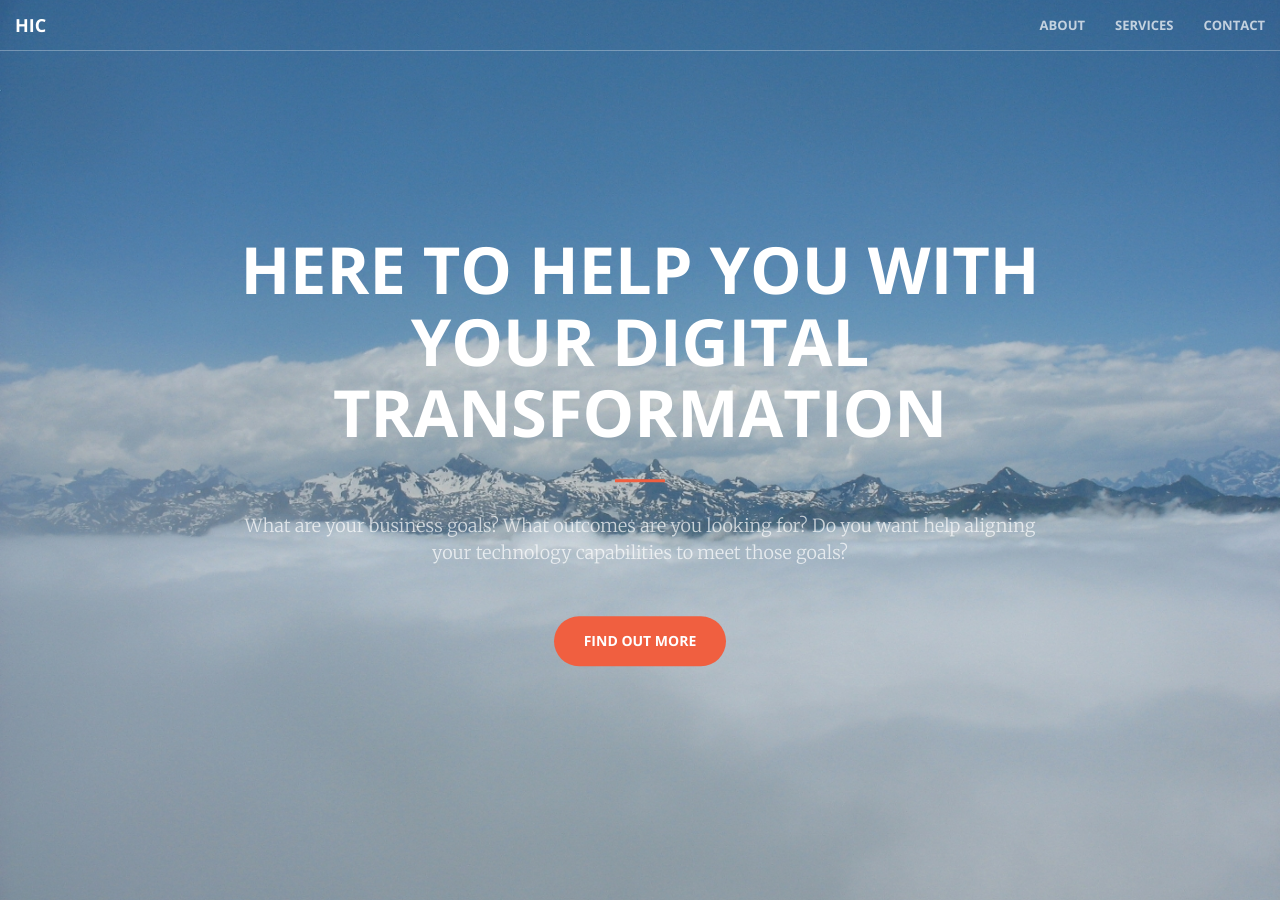
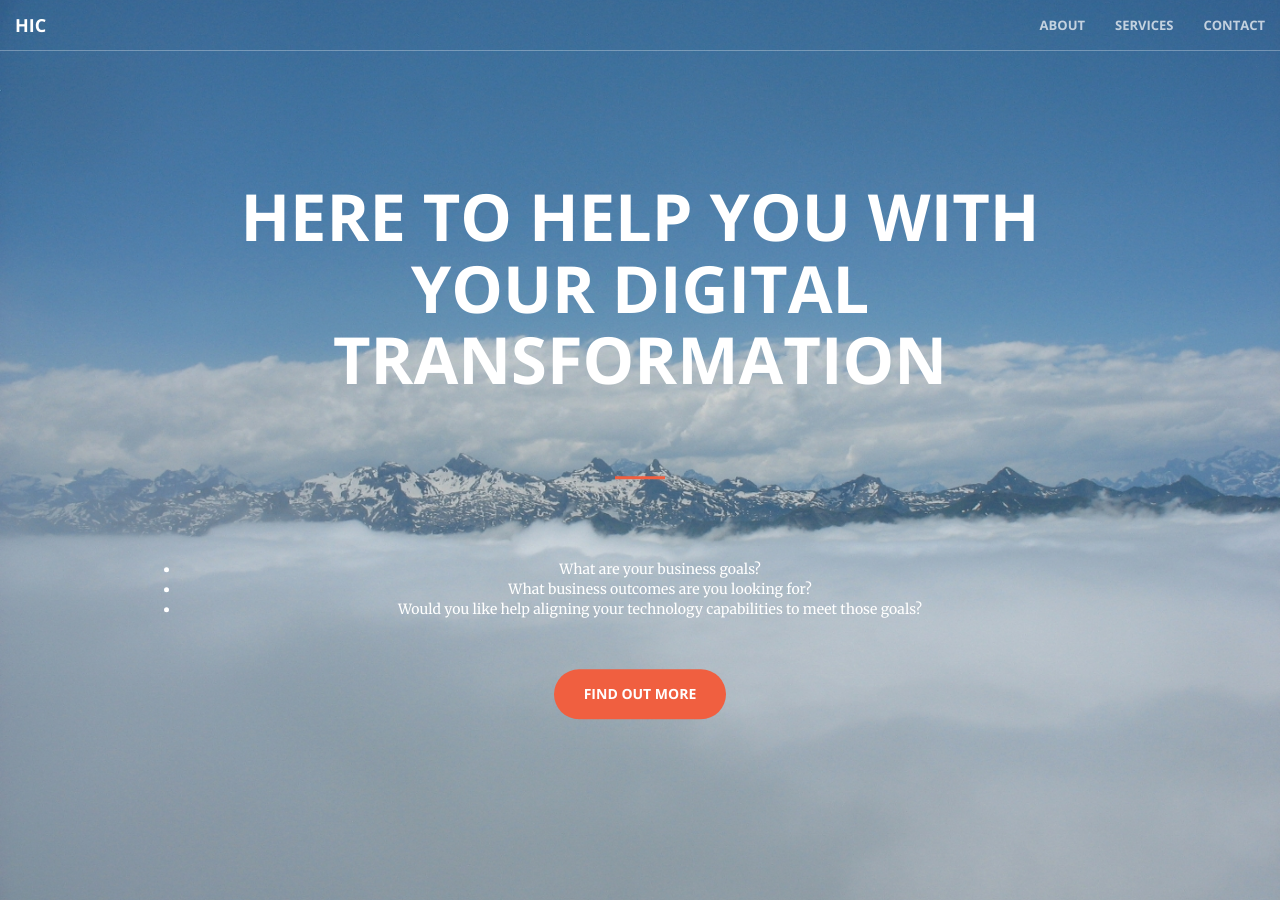
Before and after one commit to highlandrulz/highlandr, a Jekyll site: the page built from index.html, in a window 1280 px wide and 900 px high. Built offline with Jekyll 4.4.1, drawn with Linux system fonts in a browser that asks for light colours.

Commit message:
Updated home page

```diff
--- a/css/creative.css
+++ b/css/creative.css
@@ -201,14 +201,14 @@ header .header-content .header-content-inner h1 {
 }
 
 header .header-content .header-content-inner hr {
-    margin: 30px auto;
+    margin: 80px auto;
 }
 
 header .header-content .header-content-inner p {
     margin-bottom: 50px;
     font-size: 16px;
     font-weight: 300;
-    color: rgba(255,255,255,.7);
+    color: rgba(0,0,0,.7);
 }
 
 @media(min-width:768px) {
--- a/index.html
+++ b/index.html
@@ -7,8 +7,14 @@ title: Home Page
             <div class="header-content-inner">
                 <h1>Here to help you with your digital transformation</h1>
                 <hr>
-                <p>What are your business goals? What outcomes are you looking for? Do you want help aligning your technology capabilities to meet those goals?</p>
-                <a href="#about" class="btn btn-primary btn-xl page-scroll">Find Out More</a>
+                <p>
+                    <ul>
+                    <li>What are your business goals?</li>
+                    <li>What business outcomes are you looking for?</li>
+                    <li>Would you like help aligning your technology capabilities to meet those goals?</li>
+                    </ul>
+                </p>
+                <a href="/about.html" class="btn btn-primary btn-xl">Find Out More</a>
             </div>
         </div>
     </header>
```
Also changed, not shown: README.md.
